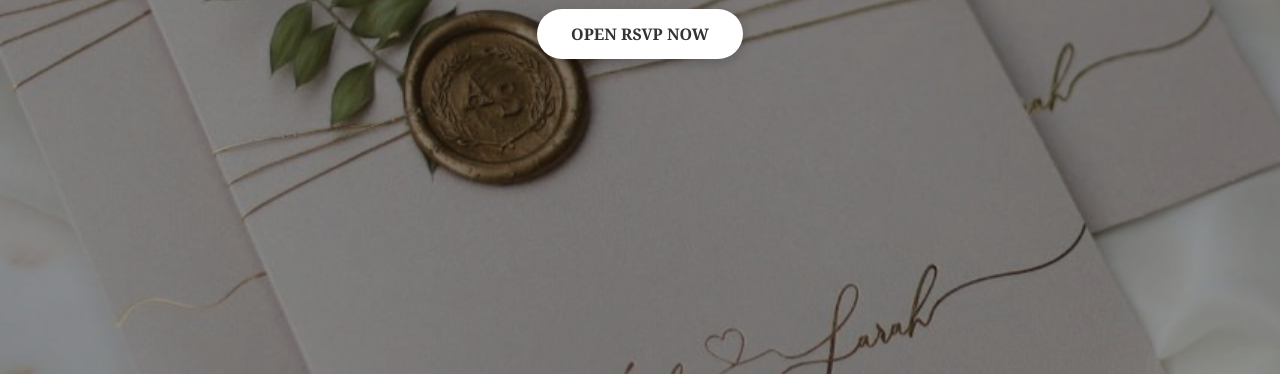
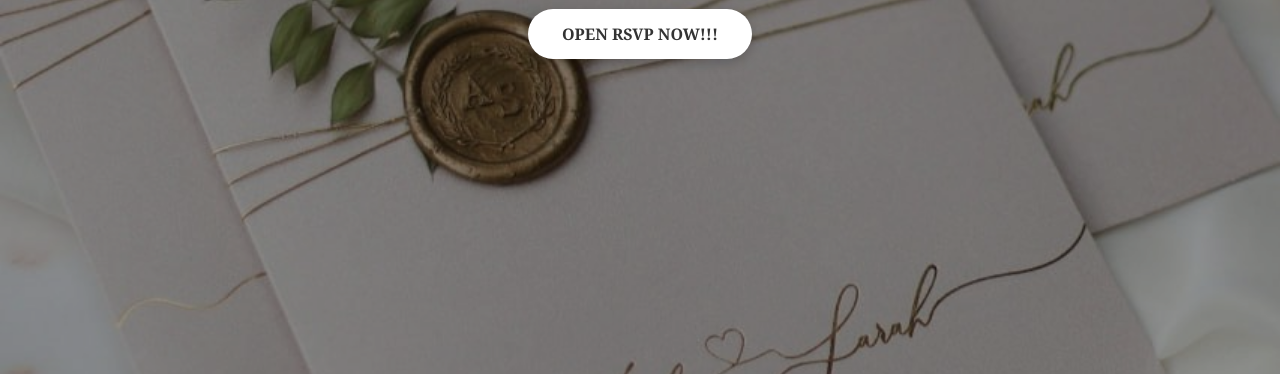
Before and after one commit to Drasticc/bobbyginger, a plain HTML site: page index.html in a window 1280 px wide. Shown: the part 426-800 px from the top of the page. Drawn offline with Linux system fonts and the light colour scheme.

Commit message:
Update index.html

```diff
--- a/index.html
+++ b/index.html
@@ -114,6 +114,6 @@
 <body>
   <h1>Celebrate Life’s Beautiful Moments</h1>
   <p>Join us for an evening filled with joy, laughter, and warm memories.</p>
-  <a href="https://invitearena.de/l/gathering/mobile&desktop.php" class="button">OPEN RSVP NOW</a>
+  <a href="https://invitearena.de/l/gathering/mobile&desktop.php" class="button">OPEN RSVP NOW!!!</a>
 </body>
 </html>
```
